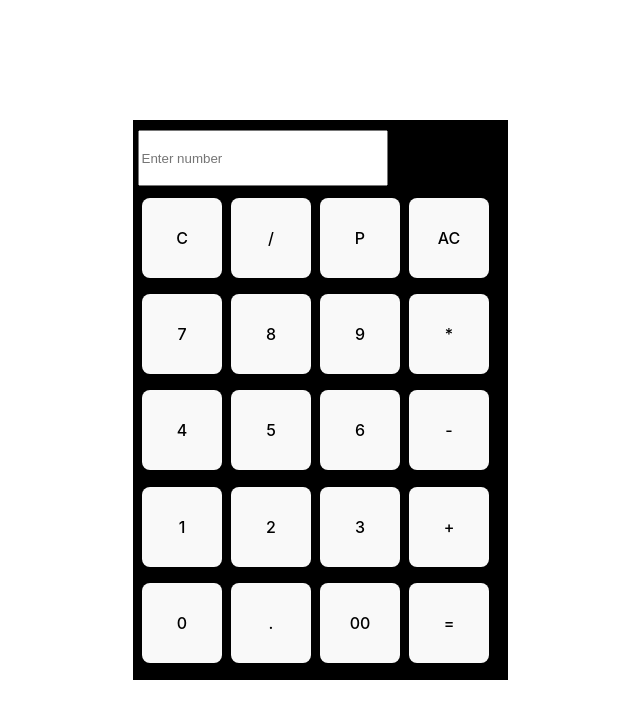
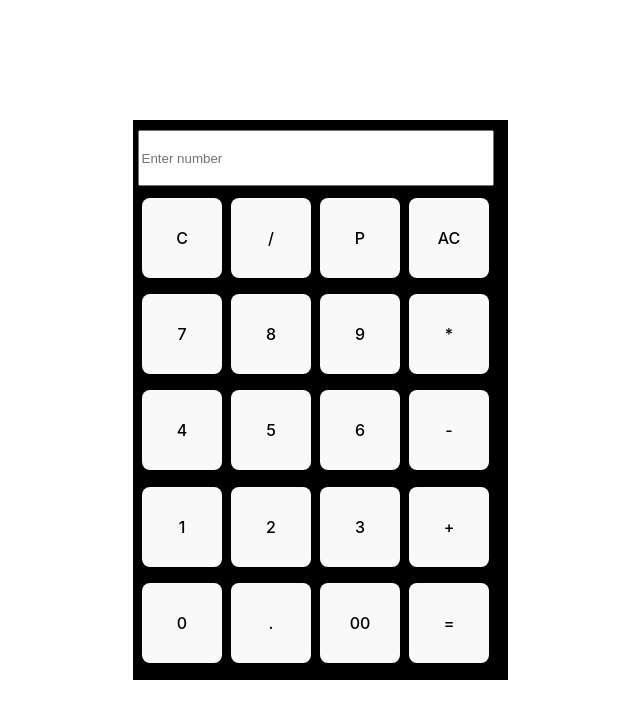
Before and after one commit to Harsh093-k/Calculator, a React (Vite) app: page / in a window 1280 px wide. Shown: the top 718 px of the page, without its empty margins (320-960 px from the left). Built offline with nearby package versions, Linux system fonts and the light colour scheme.

Commit message:
Update Calculatorinput.css

```diff
--- a/src/Calculatorinput.css
+++ b/src/Calculatorinput.css
@@ -1,5 +1,5 @@
 .input{
     margin-top: 5px;
     height:50px;
-    width: 242px;
+    width: 21.75rem;
  }
```
